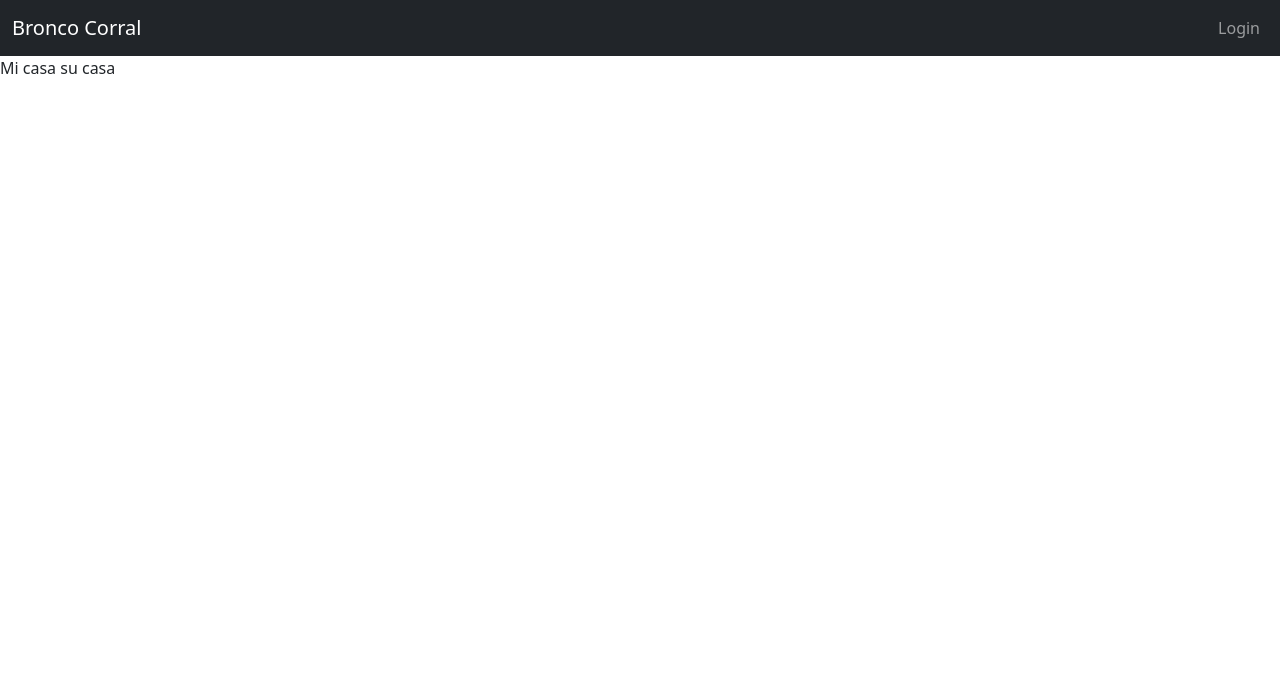
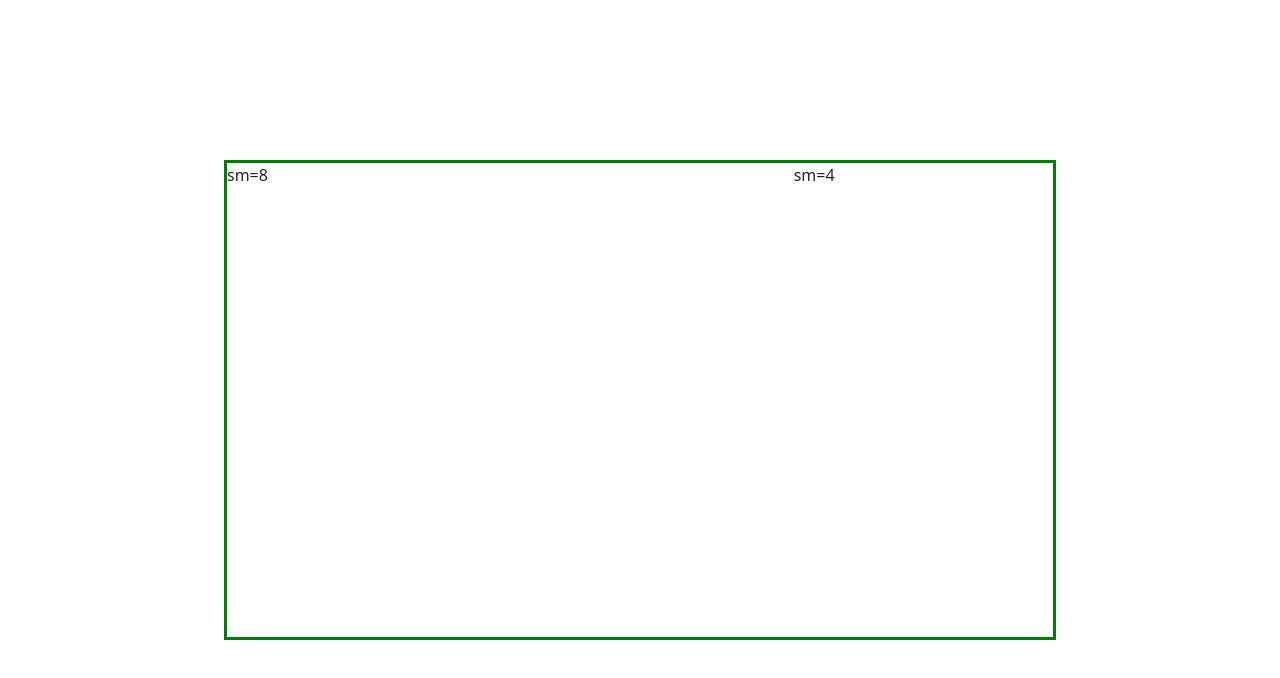
Before and after one commit to The-3-Broncoteers/bronco_corral_v2, a React (Create React App) app in the folder frontend/: page / in a window 1280 px wide. Before the commit this address led to /home. Shown: the top 678 px of the page. Built offline with nearby package versions, Linux system fonts and the light colour scheme.

Commit message:
add landing page route

```diff
--- a/frontend/src/App.tsx
+++ b/frontend/src/App.tsx
@@ -1,14 +1,15 @@
-import { Navigate, Route, Routes } from 'react-router-dom';
+import { Route, Routes } from 'react-router-dom';
 import { Home } from './pages/Home';
 import { MainNav } from './components/MainNav';
 import { Login } from './pages/Login';
+import { LandingPage } from './pages/LandingPage';
 
 function App() {
 	return (
 		<div className='app'>
 			<Routes>
+				<Route path='/' element={<LandingPage />} />
 				<Route path='/' element={<MainNav />}>
-					<Route path='/' element={<Navigate to='home' />} />
 					<Route path='home' element={<Home />} />
 					<Route path='login' element={<Login />} />
 				</Route>
--- /dev/null
+++ b/frontend/src/pages/LandingPage.tsx
@@ -0,0 +1,23 @@
+import { Col, Row } from 'react-bootstrap';
+import styled from 'styled-components';
+
+const LandingContainer = styled.div`
+	position: absolute;
+	top: 50%;
+	left: 50%;
+	transform: translate(-50%, -50%);
+	border: 3px solid green;
+	height: 60vh;
+	width: 65vw;
+`;
+
+export function LandingPage() {
+	return (
+		<LandingContainer>
+			<Row>
+				<Col sm={8}>sm=8</Col>
+				<Col sm={4}>sm=4</Col>
+			</Row>
+		</LandingContainer>
+	);
+}
```
